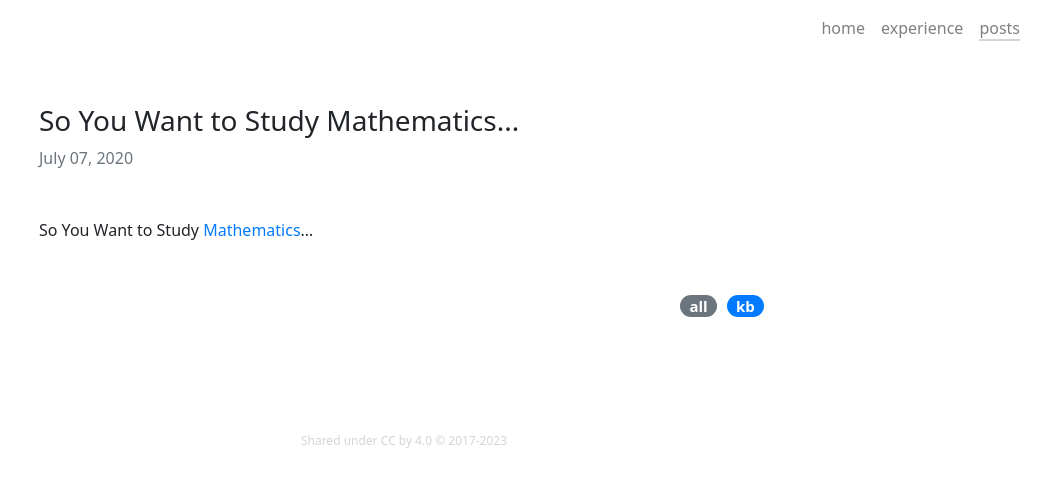
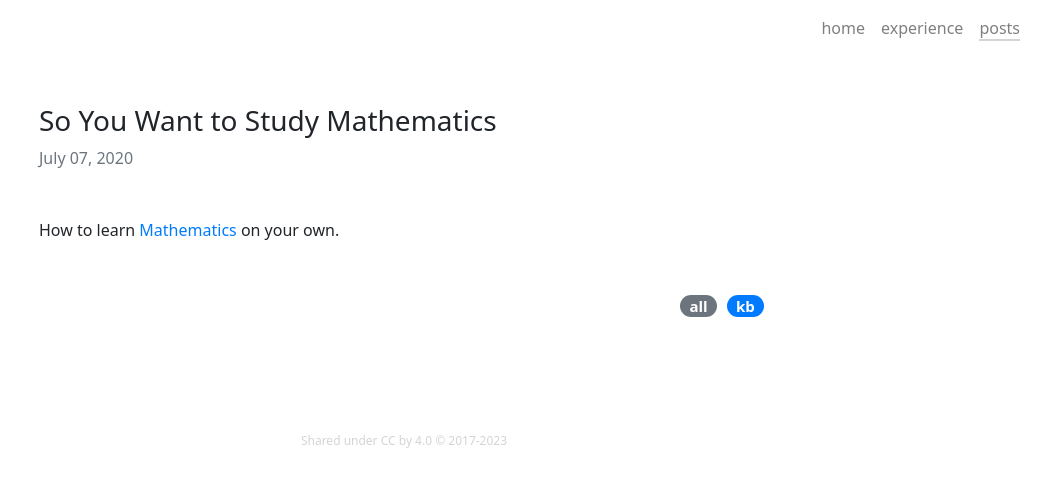
Before and after one commit to mavram/mavram.github.io, a Jekyll site: the page built from _posts/2020-07-07-so-you-want-to-study-mathematics.md, in a window 1280 px wide. Shown: the top 487 px of the page, without its empty margins (236-1280 px from the left). Built offline with Jekyll 4.4.1, drawn with Linux system fonts in a browser that asks for light colours.

Commit message:
reworded

```diff
--- a/_posts/2020-07-07-so-you-want-to-study-mathematics.md
+++ b/_posts/2020-07-07-so-you-want-to-study-mathematics.md
@@ -1,7 +1,7 @@
 ---
 layout: post
-title: So You Want to Study Mathematics...
+title: So You Want to Study Mathematics
 tags: kb
 notes-marker: active-with-caret
 ---
-So You Want to Study [Mathematics](https://www.susanrigetti.com/math)...
+How to learn [Mathematics](https://www.susanrigetti.com/math) on your own.
```
Also changed, not shown: _posts/2020-07-07-so-you-want-to-learn-physics.md (+2 -2 lines), _posts/2022-12-07-how-to-learn-quantum-mechanics.md (+2 -2 lines).
